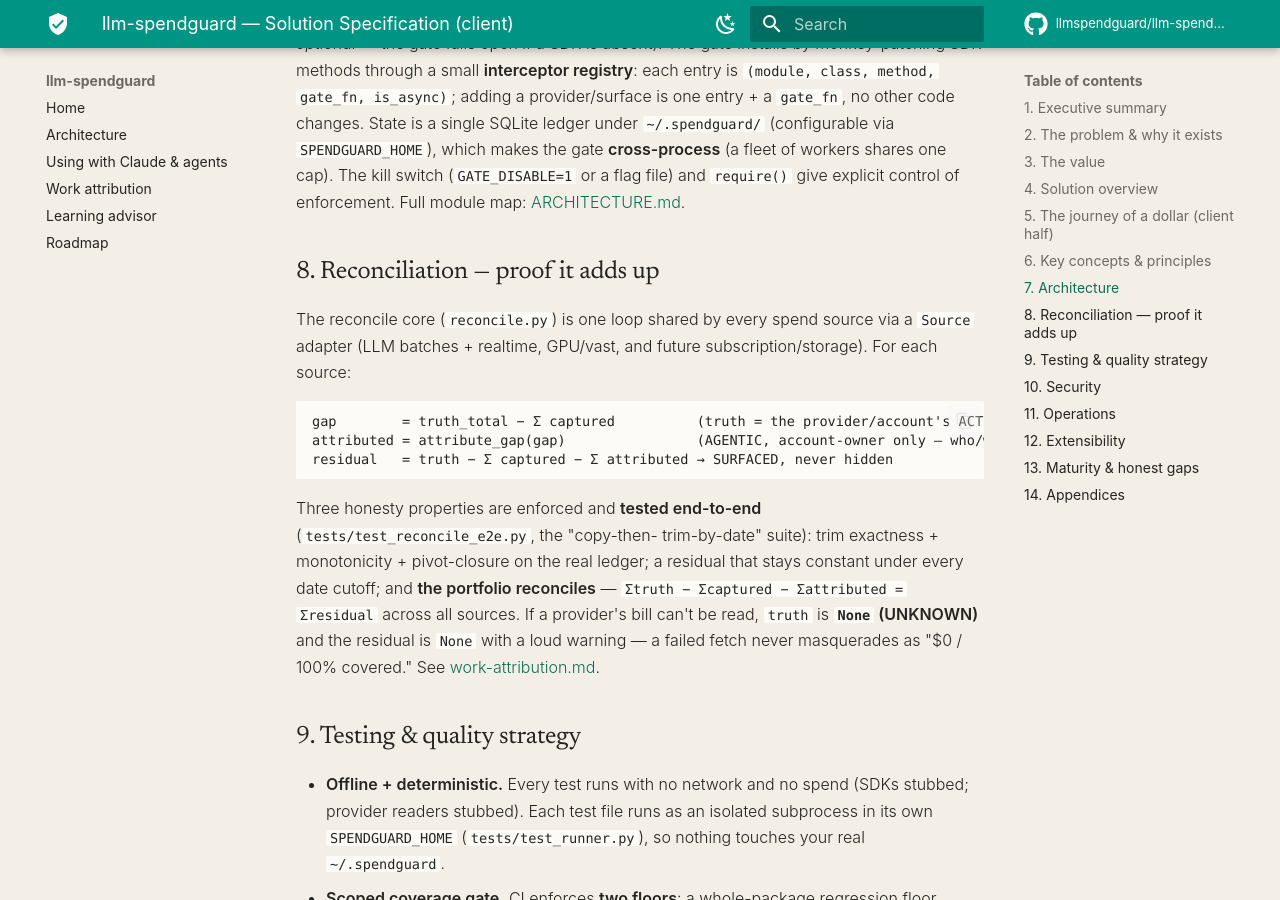
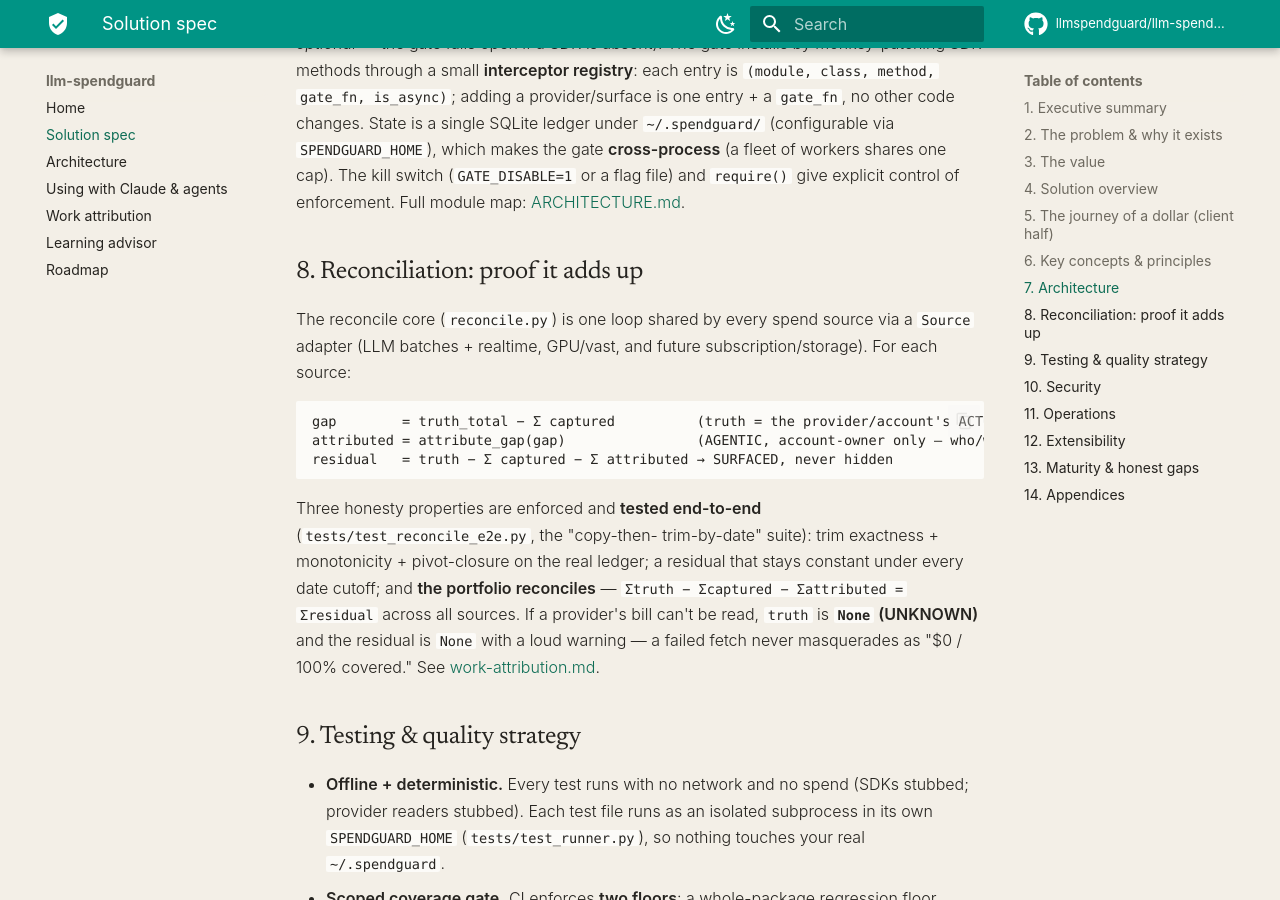
Before and after one commit to llmspendguard/llm-spendguard, an MkDocs documentation site: the page built from docs/SOLUTION-SPEC.md, in a window 1280 px wide and 900 px high, scrolled down 4394 px. Built offline with MkDocs 1.6.1 and Material for MkDocs 9.7.7, drawn with Linux system fonts in a browser that asks for light colours; comment, search, counter and statistics services are not loaded.

Commit message:
docs: fix mkdocs --strict build for SOLUTION-SPEC (add to nav, external links, anchor)
The docs-site CI (mkdocs build --strict) aborted on the new SOLUTION-SPEC: links to ../README.md and ../SECURITY.md
point OUTSIDE the docs/ tree (mkdocs can't resolve them) and a self-anchor had a double dash. Fixes:
- ../README.md / ../SECURITY.md → absolute GitHub blob URLs (external, not strict-checked; resolve on the site).
- #8 anchor → single-dash slug; heading uses ':' not an em-dash for a clean slug.
- Added SOLUTION-SPEC.md to mkdocs.yml nav (and it's already linked from index/README).
Verified: no remaining ../*.md or unresolved #anchors; docs-relative targets exist.

Co-Authored-By: Claude Opus 4.8 (1M context) <noreply@anthropic.com>

```diff
--- a/docs/SOLUTION-SPEC.md
+++ b/docs/SOLUTION-SPEC.md
@@ -3,8 +3,8 @@
 > The single authoritative document for the **client**: why it exists, the value it delivers, how a dollar of LLM
 > spend flows through it, the principles that make it work, the complete design, and how it's tested, secured,
 > operated, and extended. It is the umbrella over the focused docs ([ARCHITECTURE](ARCHITECTURE.md),
-> [learning-advisor](learning-advisor.md), [work-attribution](work-attribution.md), the [README](../README.md)
-> command reference, [SECURITY](../SECURITY.md)) — read this for the *whole story*; follow the links for depth. The
+> [learning-advisor](learning-advisor.md), [work-attribution](work-attribution.md), the [README](https://github.com/llmspendguard/llm-spendguard/blob/main/README.md)
+> command reference, [SECURITY](https://github.com/llmspendguard/llm-spendguard/blob/main/SECURITY.md)) — read this for the *whole story*; follow the links for depth. The
 > server half of the system has its own [Solution Specification](https://github.com/llmspendguard/llm-spendguard-server/blob/main/docs/SOLUTION-SPEC.md).
 
 **Status:** continuously developed; pip-published. **Audience:** an engineer or technical buyer who needs to
@@ -64,7 +64,7 @@ on my own machine, without shipping my prompts anywhere.*"
 | **The security-conscious buyer** | Prompts and keys never leave the device; the server only ever sees scrubbed aggregates; fail-closed enforcement; a published [threat model](https://github.com/llmspendguard/llm-spendguard-server/blob/main/docs/THREAT-MODEL.md). |
 
 The quantified upside is twofold: **avoided overspend** (caps + estimate-first stop the $200-surprise class of bug)
-and **realized savings** (cache/cascade/advisor), both measured — see [§8](#8-reconciliation--proof-it-adds-up) and
+and **realized savings** (cache/cascade/advisor), both measured — see [§8](#8-reconciliation-proof-it-adds-up) and
 `guard.py`'s savings distribution.
 
 ## 4. Solution overview
@@ -104,7 +104,7 @@ the [server spec](https://github.com/llmspendguard/llm-spendguard-server/blob/ma
 5. **Reconcile against truth.** On demand (or on schedule), `reconcile.py` reads each provider's *actual billing*
    (read-only) as `truth_total`, sums what the gate `captured`, and computes `residual = truth − captured −
    attributed`. The unattributed remainder is **surfaced**, never dumped on a project. This is the
-   "[does it add up](#8-reconciliation--proof-it-adds-up)" guarantee.
+   "[does it add up](#8-reconciliation-proof-it-adds-up)" guarantee.
 6. **Push (optional).** `saas.py` sends *scrubbed aggregates* over HTTPS with a Bearer ingest key — `(scope,
    member, project, day, provider, model, spend, tokens)` and scrubbed insight abstracts. **No prompts, no keys,
    no PII.** `schedule.py` can run this daily/hourly via the OS-native scheduler. → the server takes over.
@@ -118,7 +118,7 @@ the [server spec](https://github.com/llmspendguard/llm-spendguard-server/blob/ma
   which must be confirmed before submission. Never cancel a running job as cost control — completed requests bill.
 - **Account-anchored reconciliation.** Magnitude comes from *billed truth + captured*; the agentic layer only
   decides *attribution* (who/what), never *how much*; and only the **account-owner** reconciles a shared account's
-  gap (so a non-owner can't claim another tenant's spend). See [§8](#8-reconciliation--proof-it-adds-up).
+  gap (so a non-owner can't claim another tenant's spend). See [§8](#8-reconciliation-proof-it-adds-up).
 - **The caged advisor.** spendguard's *own* LLM use (recommendations, classification) runs under a separate
   **meta-budget** (`caps.meta`, default $2/day) and is estimate-first — the tool can't overspend while telling you
   to spend less.
@@ -138,7 +138,7 @@ no other code changes. State is a single SQLite ledger under `~/.spendguard/` (c
 which makes the gate **cross-process** (a fleet of workers shares one cap). The kill switch (`GATE_DISABLE=1` or a
 flag file) and `require()` give explicit control of enforcement. Full module map: [ARCHITECTURE.md](ARCHITECTURE.md).
 
-## 8. Reconciliation — proof it adds up
+## 8. Reconciliation: proof it adds up
 
 The reconcile core (`reconcile.py`) is one loop shared by every spend source via a `Source` adapter (LLM batches +
 realtime, GPU/vast, and future subscription/storage). For each source:
@@ -173,7 +173,7 @@ with a loud warning — a failed fetch never masquerades as "$0 / 100% covered."
 
 Prompts, outputs, and provider keys **never leave the device**; the optional push is scrubbed aggregates only and
 refuses any non-HTTPS URL. The claude.ai chat adapter (opt-in) decrypts its session key in-process (never on argv,
-never logged). The caged advisor can't overspend. Full surface + disclosure policy: [SECURITY.md](../SECURITY.md);
+never logged). The caged advisor can't overspend. Full surface + disclosure policy: [SECURITY.md](https://github.com/llmspendguard/llm-spendguard/blob/main/SECURITY.md);
 system threat model: [THREAT-MODEL.md](https://github.com/llmspendguard/llm-spendguard-server/blob/main/docs/THREAT-MODEL.md).
 
 ## 11. Operations
@@ -202,9 +202,9 @@ paid-call `compare`/`cachetest` dev tools) — integration-tested instead. Roadm
 
 ## 14. Appendices
 
-- **CLI reference:** the [README](../README.md#cli--full-command-reference) (`enforce`, `reconcile`, `report`,
+- **CLI reference:** the [README](https://github.com/llmspendguard/llm-spendguard/blob/main/README.md#cli--full-command-reference) (`enforce`, `reconcile`, `report`,
   `schedule`, `resources`, `advise`, `optimize`, `brief`, `worklog`, `tag`, `experiment`, `compare`, `bootstrap`, …).
 - **Env knobs:** `SPENDGUARD_HOME`, `GATE_DISABLE`, `GATE_ALLOW`, `GATE_CAP`, per-class `GATE_<CLASS>_<WINDOW>`,
-  `GATE_META_BUDGET`, `SPENDGUARD_SAAS_KEY`, `SPENDGUARD_PRICES` — see [README §Knobs](../README.md#knobs-env).
+  `GATE_META_BUDGET`, `SPENDGUARD_SAAS_KEY`, `SPENDGUARD_PRICES` — see [README §Knobs](https://github.com/llmspendguard/llm-spendguard/blob/main/README.md#knobs-env).
 - **Learning advisor** (cold start, corpus, living insights, collective learning): [learning-advisor.md](learning-advisor.md).
 - **Server contract + the other half of the journey:** [server Solution Spec](https://github.com/llmspendguard/llm-spendguard-server/blob/main/docs/SOLUTION-SPEC.md).
--- a/mkdocs.yml
+++ b/mkdocs.yml
@@ -35,6 +35,7 @@ extra_css:
 
 nav:
   - Home: index.md
+  - Solution spec: SOLUTION-SPEC.md
   - Architecture: ARCHITECTURE.md
   - Using with Claude & agents: USING-WITH-CLAUDE.md
   - Work attribution: work-attribution.md
```
